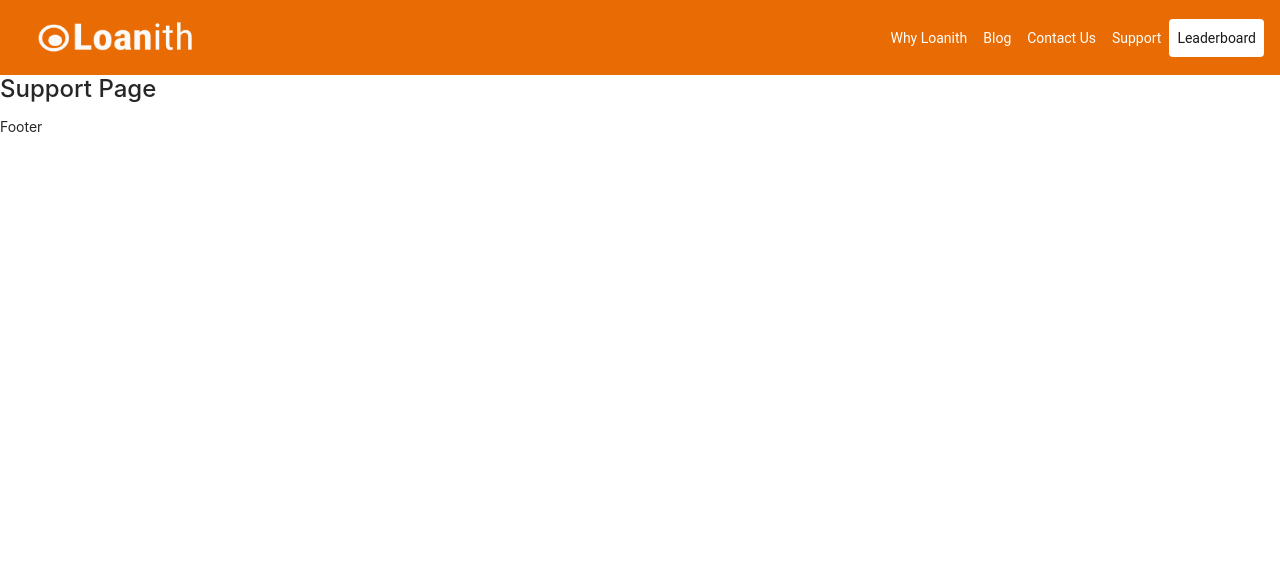
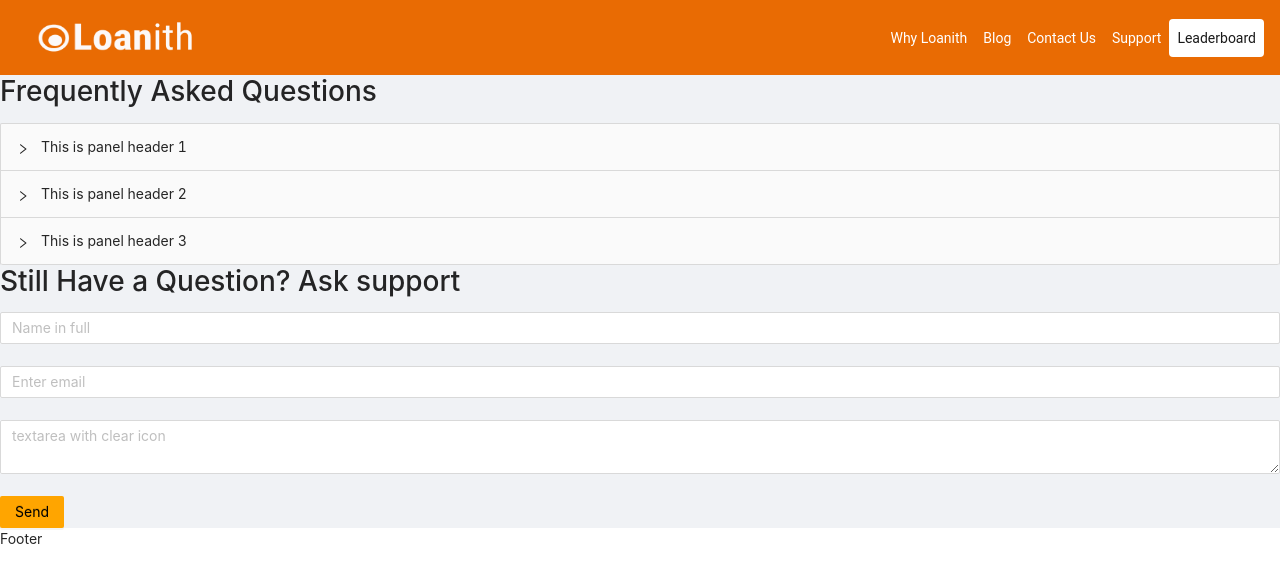
Before and after one commit to Alsaheem/loanith-landing, a React (Create React App) app: page /support in a window 1280 px wide. Shown: the top 582 px of the page. Built offline with nearby package versions, Linux system fonts and the light colour scheme.

Commit message:
contact and support screens

```diff
--- a/src/components/pages/contact/Contact.css
+++ b/src/components/pages/contact/Contact.css
@@ -0,0 +1,32 @@
+
+/* .wrapper{
+    margin-left: 8em;
+    margin-right: 8em;
+    margin-top: 4em;
+    margin-bottom: 4em;
+    min-height: 70vh;
+} */
+.header--wrapper{
+    margin: 2em 0;
+    font-weight: 700;
+    font-size: 24;
+}
+.header--title--wrapper{
+    font-weight: 700;
+    font-size: 18 !important;
+}
+
+.rightSide{
+    width: 70%;
+    padding: 4em, 1em;
+}
+.leftSide{
+    width: 70%;
+    padding: 4em, 1em;
+}
+.color-primary{
+   background-color:  orange !important;
+   border: none !important;
+   color: black !important;
+   align-content: left !important;
+}
--- a/src/components/pages/contact/Contact.tsx
+++ b/src/components/pages/contact/Contact.tsx
@@ -1,19 +1,61 @@
-import React, { Component } from 'react'
+import * as React from 'react';
+import {
+    Layout, Input, Button, List, Rate, Card, Avatar, Typography, Spin, Select, Row, Col
+} from 'antd';
 import './Contact.css';
 
-interface Props {
-
-}
-interface State {
-
-}
+const { Option } = Select;
+const { Content } = Layout;
+const { Text } = Typography;
+const { TextArea } = Input;
 
 const Contact = () => {
+
     return (
-        <div>
-            <h4>Contact Page</h4>
-        </div>
+        <Layout>
+            <Content >
+                <div className='wrapper'>
+                    <h3 className="header--wrapper">GET IN TOUCH</h3>
+                    <Row>
+                        <Col span={12}>
+                            <div className='rightSide'>
+                                <h5 className='header--title--wrapper'>Loanith Nigeria HQ</h5>
+                                <p>
+                                    Hours: <br />
+                                    Open 8:00AM ⋅ Closes 6PM
+                                </p>
+                                <p>  Address: <br />
+                                Beside Ogba Road, Central Mosque Garage, Pero Bus Stop, 3/ 4 Imagbo Avenue, Lagos
+                                </p>
+                                <p>Phone: 0702 768 7280</p>
+
+
+                            </div>
+                        </Col>
+                        <Col span={12}>
+                            <div className='leftSide'>
+                                <Card style={{ width: 400 }} className='card-style'>
+                                    <Input placeholder="Name in full" allowClear />
+                                    <br />
+                                    <br />
+                                    <Input placeholder="Enter email " allowClear />
+                                    <br />
+                                    <br />
+                                    <TextArea placeholder="textarea with clear icon" allowClear />
+                                    <br />
+                                    <br />
+                                    <Button type="primary" className='color-primary'>
+                                        Send
+                                    </Button>
+                                </Card>
+                            </div>
+                        </Col>
+                    </Row>
+                </div>
+
+            </Content>
+        </Layout>
     )
 }
 
-export default  Contact;
+export default Contact;
--- a/src/components/pages/support/Support.tsx
+++ b/src/components/pages/support/Support.tsx
@@ -1,5 +1,9 @@
-import React, { Component } from 'react'
-import './Support.css';
+import React, { Component } from 'react';
+import {
+    Layout, Input, Button, Collapse, Typography,  Select
+} from 'antd';
+import './Support.css'
+
 
 interface Props {
 
@@ -8,12 +12,63 @@ interface State {
 
 }
 
+
+const { Option } = Select;
+const { Content } = Layout;
+const { Text } = Typography;
+const { TextArea } = Input;
+const { Panel } = Collapse;
+
+const text = `
+  A dog is a type of domesticated animal.
+  Known for its loyalty and faithfulness,
+  it can be found as a welcome guest in many households across the world.
+`;
+
 const Support = () => {
+
+
     return (
-        <div>
-            <h4>Support Page</h4>
-        </div>
+        <Layout>
+            <Content >
+                <div>
+                    <h3>Frequently Asked Questions</h3>
+                </div>
+                <div>
+                    <div>
+                        <Collapse accordion>
+                            <Panel header="This is panel header 1" key="1">
+                                <p>{text}</p>
+                            </Panel>
+                            <Panel header="This is panel header 2" key="2">
+                                <p>{text}</p>
+                            </Panel>
+                            <Panel header="This is panel header 3" key="3">
+                                <p>{text}</p>
+                            </Panel>
+                        </Collapse>
+                    </div>
+                </div>
+                <div>
+                    <h3>Still Have a Question? Ask  support</h3>
+                </div>
+                <div>
+                    <Input placeholder="Name in full" allowClear />
+                    <br />
+                    <br />
+                    <Input placeholder="Enter email " allowClear />
+                    <br />
+                    <br />
+                    <TextArea placeholder="textarea with clear icon" allowClear />
+                    <br />
+                    <br />
+                    <Button type="primary" className='color-primary'>
+                        Send
+                                    </Button>
+                </div>
+            </Content>
+        </Layout>
     )
 }
 
-export default  Support;
+export default Support;
```
